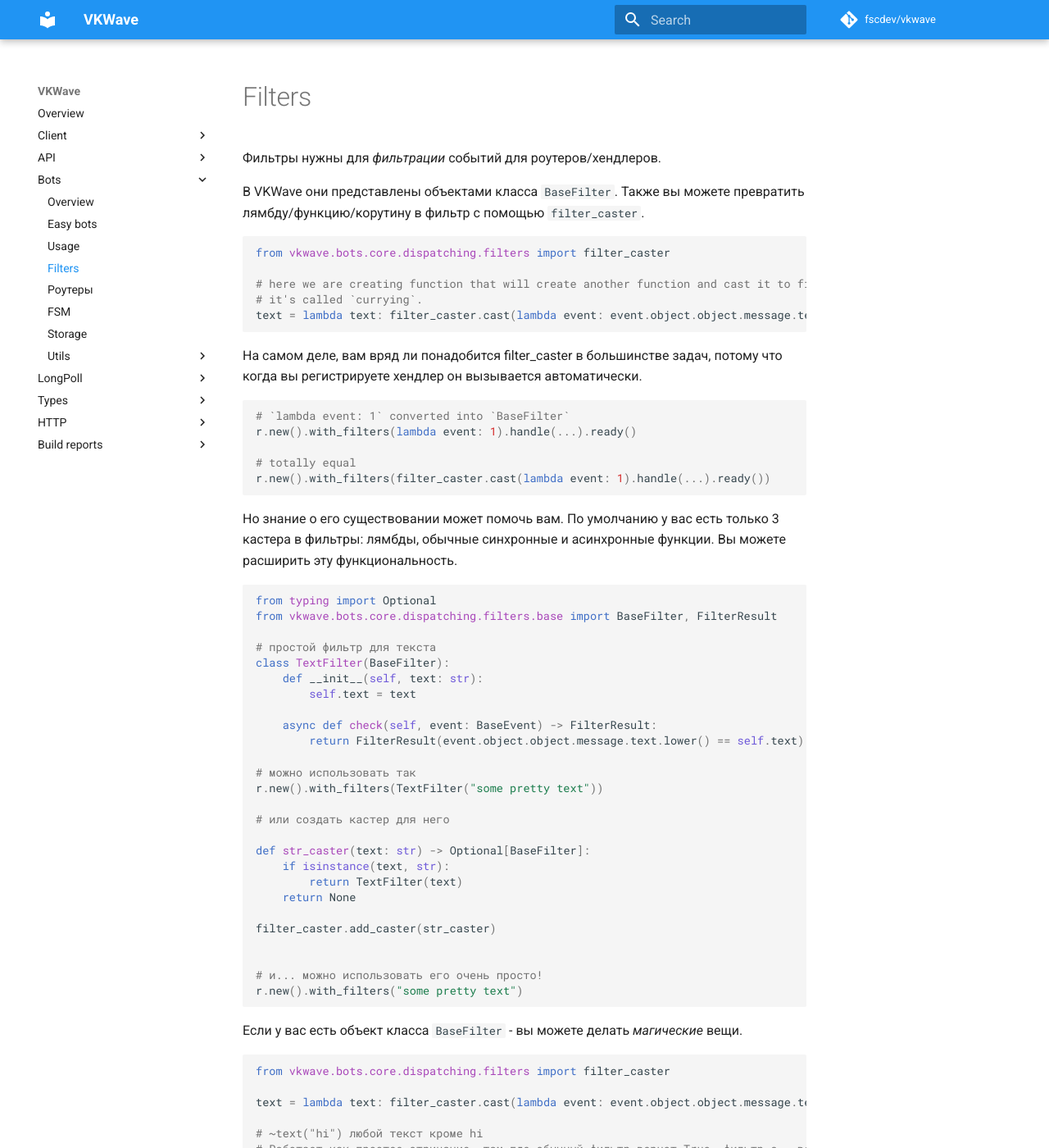
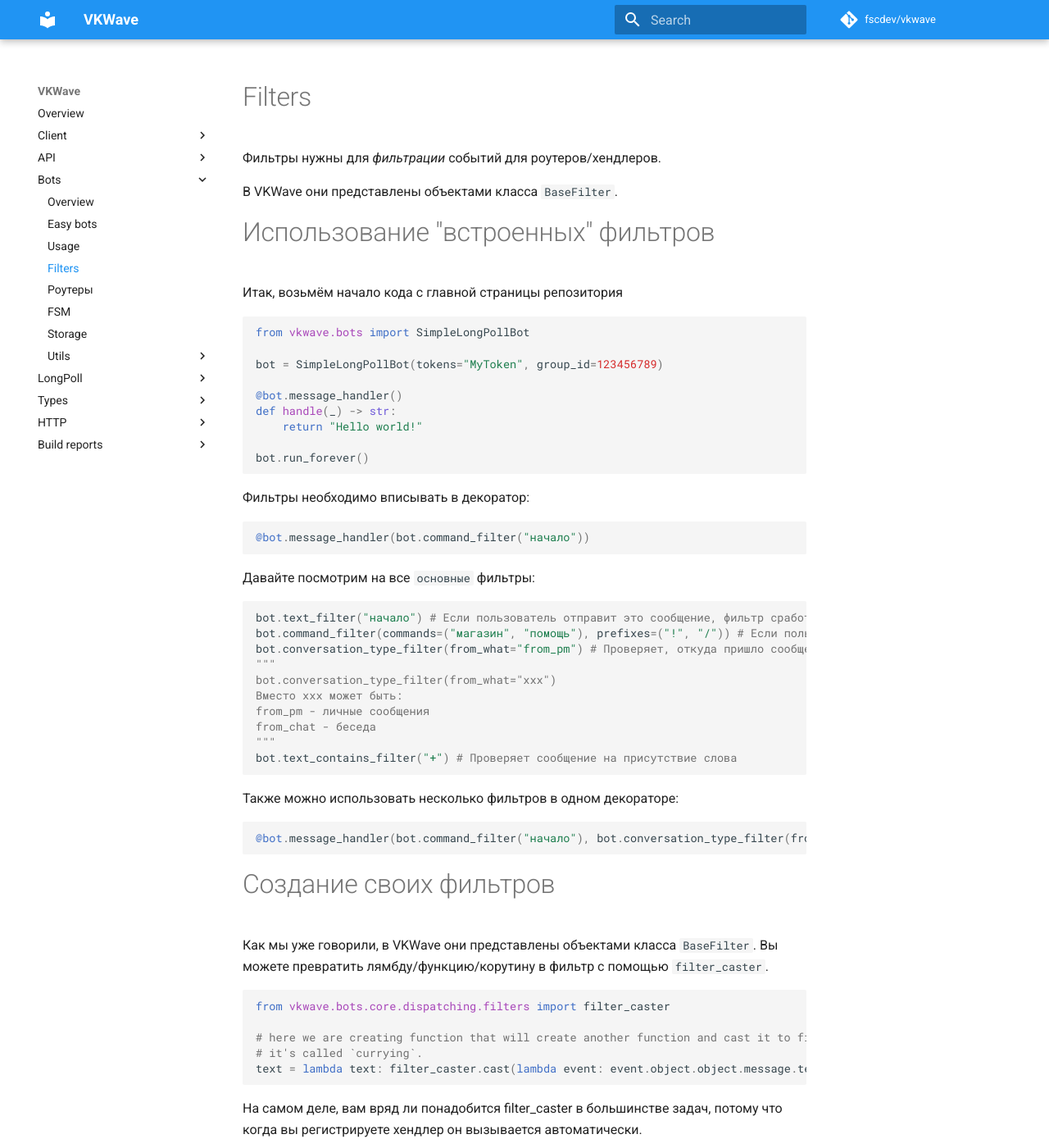
Before and after one commit to prostomarkeloff/vkwave, an MkDocs documentation site: the page built from docs/bots/filters.md, in a window 1280 px wide and 1400 px high. Shown: the whole window at 82% size. Built offline with MkDocs 1.6.1 and Material for MkDocs 9.7.7, drawn with Linux system fonts in a browser that asks for light colours; comment, search, counter and statistics services are not loaded.

Commit message:
Update Filters Documentaion (#65)

````diff
--- a/docs/bots/filters.md
+++ b/docs/bots/filters.md
@@ -2,8 +2,47 @@
 
 Фильтры нужны для _фильтрации_ событий для роутеров/хендлеров.
 
-В VKWave они представлены объектами класса `BaseFilter`. Также вы можете превратить лямбду/функцию/корутину в фильтр с помощью `filter_caster`.
+В VKWave они представлены объектами класса `BaseFilter`.
 
+# Использование "встроенных" фильтров
+Итак, возьмём начало кода с главной страницы репозитория
+```python
+from vkwave.bots import SimpleLongPollBot
+
+bot = SimpleLongPollBot(tokens="MyToken", group_id=123456789)
+
+@bot.message_handler()
+def handle(_) -> str:
+    return "Hello world!"
+
+bot.run_forever()
+```
+Фильтры необходимо вписывать в декоратор:
+```python
+@bot.message_handler(bot.command_filter("начало"))
+```
+Давайте посмотрим на все `основные` фильтры:
+```python
+bot.text_filter("начало") # Если пользователь отправит это сообщение, фильтр сработает
+bot.command_filter(commands=("магазин", "помощь"), prefixes=("!", "/")) # Если пользователь отправит сообщение !магазин или /магазин или /помощь и так далее, фильтр сработает
+bot.conversation_type_filter(from_what="from_pm") # Проверяет, откуда пришло сообщение
+"""
+bot.conversation_type_filter(from_what="xxx")
+Вместо xxx может быть:
+from_pm - личные сообщения
+from_chat - беседа
+"""
+bot.text_contains_filter("+") # Проверяет сообщение на присутствие слова
+```
+Также можно использовать несколько фильтров в одном декораторе:
+```python
+@bot.message_handler(bot.command_filter("начало"), bot.conversation_type_filter(from_what="from_chat"))
+```
+
+
+# Создание своих фильтров
+Как мы уже говорили, в VKWave они представлены объектами класса `BaseFilter`.
+Вы можете превратить лямбду/функцию/корутину в фильтр с помощью `filter_caster`.
 ```python
 from vkwave.bots.core.dispatching.filters import filter_caster
 
````
